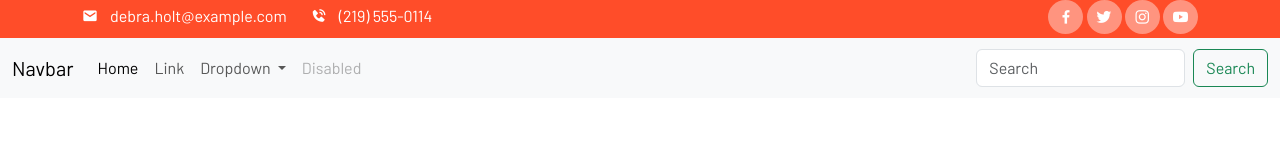
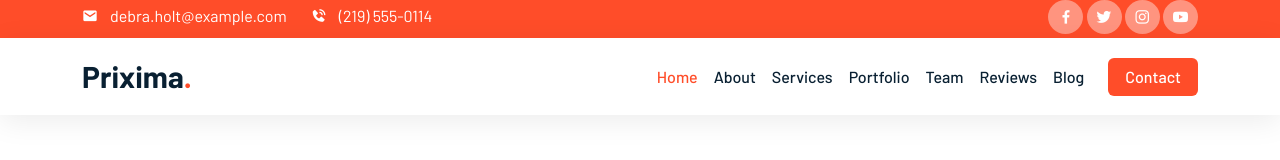
Before and after one commit to KajalSaini-123/bootstrap5-first, a plain HTML site: page index.html in a window 1280 px wide. Drawn offline with Linux system fonts and the light colour scheme.

Commit message:
navbar design

```diff
--- a/css/style.css
+++ b/css/style.css
@@ -17,10 +17,26 @@ body {
   color: var(--body);
   line-height: 1.7;
 }
-a{
-    color: var(--dark);
-    text-decoration: none;
+.bg-cover {
+  background-size: cover;
+  background-position: center;
+  background-repeat: no-repeat;
 }
+
+img {
+  width: 100%;
+}
+a {
+  color: var(--dark) !important;
+  transition: all 0.4s ease !important;
+  font-weight: 500 !important;
+  text-decoration: none;
+}
+
+/* a:hover {
+  color: var(--brand) !important;
+} */
+
 .top-nav {
   background-color: var(--brand);
   padding-bottom: 4px;
@@ -51,3 +67,31 @@ a{
     background-color: white;
     color: var(--brand);
 }
+/* -------NAVBAR----- */
+.main-navbar .contact-btn{
+  background-color: var(--brand);
+  color: white;
+}
+.main-navbar .contact-btn:hover{
+  background-color: var(--brand);
+  border: var(--brand);
+  color: white;
+}
+
+.main-navbar .navbar-nav .nav-link.active,
+.main-navbar .navbar-nav .nav-link:hover {
+
+  color: var(--brand) !important;
+}
+.main-navbar a.navbar-brand {
+  font-size: 30px;
+}
+.main-navbar .dot{
+  color: var(--brand);
+}
+.main-navbar{
+  box-shadow: var(--shadow);
+}
+.main-navbar .btn{
+  font-weight: 500;
+}
--- a/index.html
+++ b/index.html
@@ -31,9 +31,9 @@
         </div>
       </div>
     </div>
-    <nav class="navbar navbar-expand-lg navbar-light bg-light">
-      <div class="container-fluid">
-        <a class="navbar-brand" href="#">Navbar</a>
+    <nav class="navbar navbar-expand-lg navbar-light main-navbar">
+      <div class="container">
+        <a class="navbar-brand fw-bold" href="#">Prixima<span class="dot">.</span></a>
         <button
           class="navbar-toggler"
           type="button"
@@ -46,52 +46,31 @@
           <span class="navbar-toggler-icon"></span>
         </button>
         <div class="collapse navbar-collapse" id="navbarSupportedContent">
-          <ul class="navbar-nav me-auto mb-2 mb-lg-0">
+          <ul class="navbar-nav ms-auto mb-2 mb-lg-0">
             <li class="nav-item">
-              <a class="nav-link active" aria-current="page" href="#">Home</a>
+              <a class="nav-link active" aria-current="page" href="#home">Home</a>
             </li>
             <li class="nav-item">
-              <a class="nav-link" href="#">Link</a>
-            </li>
-            <li class="nav-item dropdown">
-              <a
-                class="nav-link dropdown-toggle"
-                href="#"
-                id="navbarDropdown"
-                role="button"
-                data-bs-toggle="dropdown"
-                aria-expanded="false"
-              >
-                Dropdown
-              </a>
-              <ul class="dropdown-menu" aria-labelledby="navbarDropdown">
-                <li><a class="dropdown-item" href="#">Action</a></li>
-                <li><a class="dropdown-item" href="#">Another action</a></li>
-                <li><hr class="dropdown-divider" /></li>
-                <li>
-                  <a class="dropdown-item" href="#">Something else here</a>
-                </li>
-              </ul>
+              <a class="nav-link" href="#about">About</a>
             </li>
             <li class="nav-item">
-              <a
-                class="nav-link disabled"
-                href="#"
-                tabindex="-1"
-                aria-disabled="true"
-                >Disabled</a
-              >
+              <a class="nav-link" href="#services">Services</a>
             </li>
-          </ul>
-          <form class="d-flex">
-            <input
-              class="form-control me-2"
-              type="search"
-              placeholder="Search"
-              aria-label="Search"
-            />
-            <button class="btn btn-outline-success" type="submit">
-              Search
+            <li class="nav-item">
+              <a class="nav-link" href="#portfolio">Portfolio</a>
+            </li>
+            <li class="nav-item">
+              <a class="nav-link" href="#team">Team</a>
+            </li>
+            <li class="nav-item">
+              <a class="nav-link" href="#reviews">Reviews</a>
+            </li>
+            <li class="nav-item">
+              <a class="nav-link" href="#blog">Blog</a>
+            </li>
+               </ul>
+          <button class="btn contact-btn px-3 ms-lg-3" type="submit">
+            Contact
             </button>
           </form>
         </div>
```
